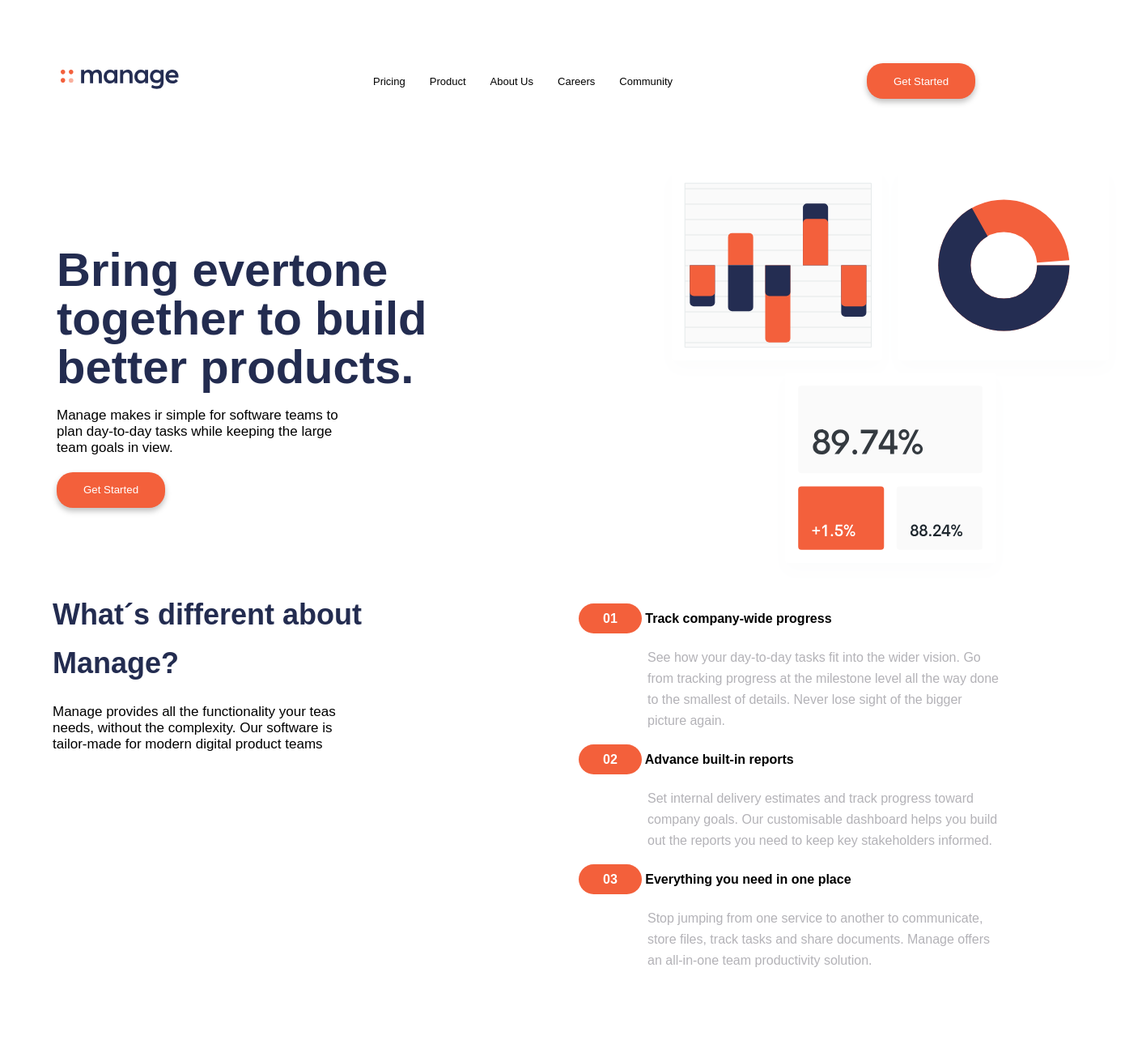
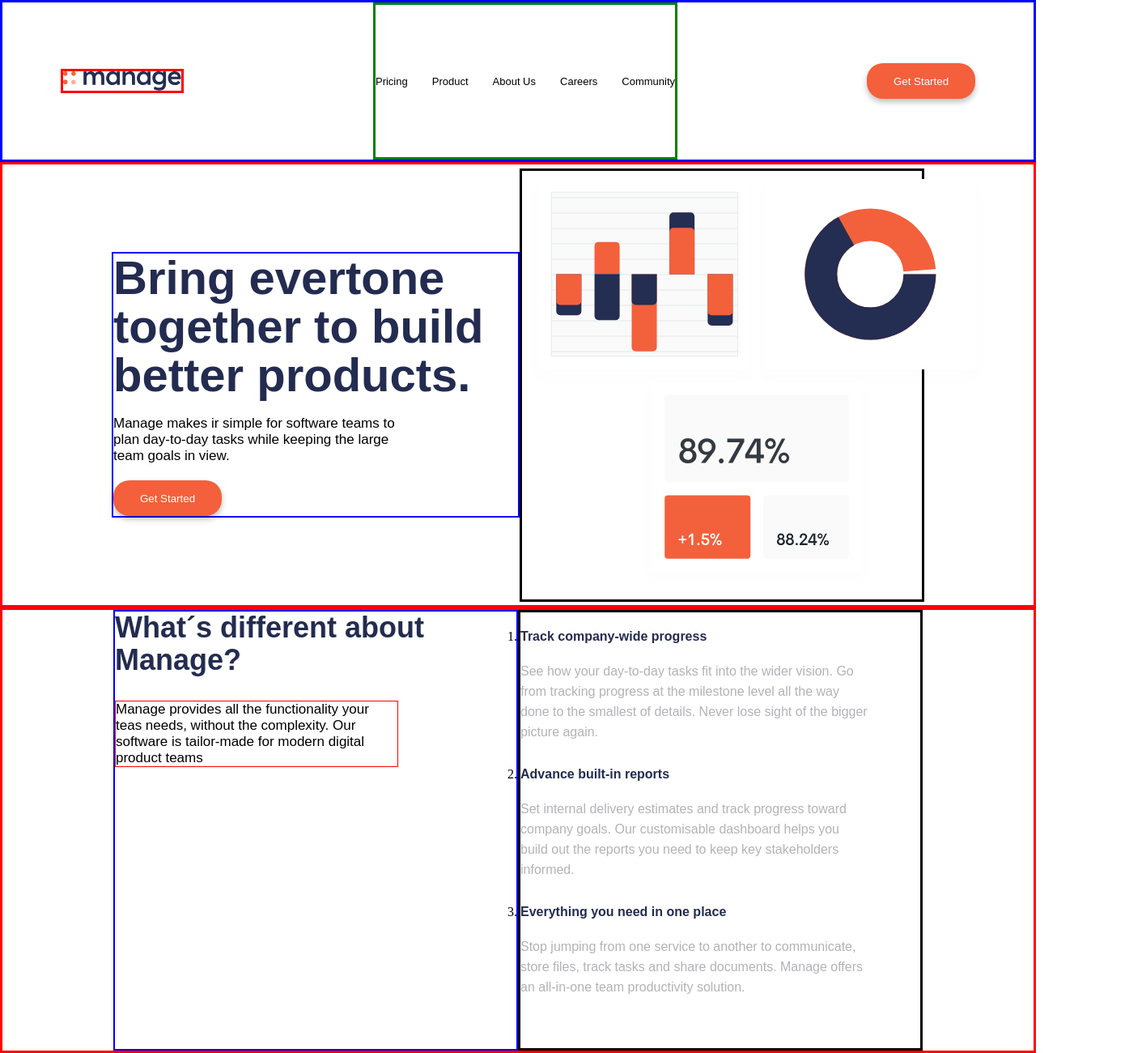
Before and after one commit to edelcastano/Front-End-I-Examen-Practico-Final, a plain HTML site: page index.html in a window 1280 px wide. Shown: the whole page at 81% size, 1390 px wide, since content can reach past the window. Before the commit the page ends 1199 px from the top, so only its background shows below. Drawn offline with Linux system fonts and the light colour scheme; a web font is replaced by a local one.

Commit message:
Modifiqué todo el documento y le agregué bordes de cajas para visualizar mejor

```diff
--- a/css/style.css
+++ b/css/style.css
@@ -3,6 +3,7 @@
 :root {
   --color-one: #f3603b;
   --color-two: #232c50;
+  --color-three: #b3b2b7;
 }
 
 * {
@@ -11,12 +12,10 @@
   box-sizing: border-box;
 }
 
-.header {
+
+.header{
+  width: 100%;
   height: 200px;
-  background-color: white;
-}
-.header__ul {
-  height: 100%;
   display: flex;
   flex-direction: row;
   flex-wrap: wrap;
@@ -25,6 +24,10 @@
   align-items: center;
   list-style: none;
   gap: 90px;
+  border: 3px solid blue;
+}
+.header__logo{
+  border: 3px solid red;
 }
 
 .header__list {
@@ -37,8 +40,9 @@
   align-items: center;
   list-style: none;
   gap: 30px;
+  border: 3px solid green;
 }
-.header__text {
+.header__list__text {
   text-decoration: none;
   color: black;
   font-family: "Be Vietnam", sans-serif;
@@ -46,11 +50,11 @@
   font-size: 13px;
 }
 
-.header__text:hover {
+.header__list__text:hover {
   text-decoration: underline;
   cursor: pointer;
 }
-.header__button {
+.header__list__button {
   width: 134px;
   height: 44px;
   border-radius: 20px;
@@ -60,84 +64,122 @@
   box-shadow: 0px 4px 7px rgba(0, 0, 0, 0.25);
 }
 
-.header__button:hover {
+.header__list__button:hover {
   text-decoration: underline;
   cursor: pointer;
 }
 .main {
 }
-.main__section {
+
+.main__section1 {
   display: flex;
   flex-direction: row;
-  justify-content: space-around;
+  justify-content: center;
   align-content: center;
   align-items: center;
+  border: 3px solid red;
+  width: 100%;
+  height: 550px;
 }
-.class__article {
+.class__section1__left {
   display: flex;
   flex-direction: column;
   gap: 20px;
+  border: 2px solid blue;
 }
 
-.main__title {
-  width: 600px;
+.class__section1__left__title {
   color: var(--color-two);
   font-family: "Be Vietnam", sans-serif;
   font-weight: 700;
   font-size: 58px;
   line-height: 60px;
+  width: 500px;
 }
 
-.main__sentence {
-  width: 360px;
+.class__section1__left__sentence {
   color: black;
   font-family: "Be Vietnam", sans-serif;
   font-weight: 500;
   font-size: 17px;
+  width: 380px;
+
 }
 
-.main__image {
-  width: 400px;
+.class__section1__left__image {
+  border: 3px solid black;
+
+  width: 500px;
 }
 
-.main__subtitle {
+.main__section2 {
+  display: flex;
+  flex-direction: row;
+  justify-content: center;
+  align-content: center;
+  align-items: top;
+  border: 3px solid red;
+  width: 100%;
+  height: 550px;
+  position: relative;
+}
+
+.class__section2__left {
+  display: flex;
+  flex-direction: column;
+  justify-content: start;
+  align-content: center;
+  gap: 30px;
+  border: 2px solid blue;
+  width: 500px;
+}
+
+.main__section2__left__subtitle {
   width: 500px;
   color: var(--color-two);
   font-family: "Be Vietnam", sans-serif;
   font-weight: 700;
   font-size: 36px;
-  line-height: 60px;
-}
-.main__section2 {
-  display: flex;
-  flex-direction: row;
-  justify-content: space-around;
-  align-content: center;
-  align-items: top;
-  gap: 20px;
+  line-height: 40px;
 }
 
+.main__section2__left__sentence {
+  color: black;
+  font-family: "Be Vietnam", sans-serif;
+  font-weight: 500;
+  font-size: 17px;
+  width: 350px;
+  border: 1px solid red;
+}
 .main__section2__list {
+  display: flex;
+  flex-direction: column;
+  justify-content: start;
+  align-content: center;
+  gap: 10px;
+  width: 500px;
+  border: 3px solid black;
 }
 
-.main__section2__item {
+.main__section2__list_item h2 {
   width: 500px;
-  color: black;
+  color: var(--color-two);
   font-family: "Be Vietnam", sans-serif;
   font-weight: 700;
   font-size: 16px;
-  line-height: 70px;
+  line-height: 60px;
 }
 
-.main__Section2__sentence p {
-  width: 440px;
-  color: #b3b2b7;
+.main__section2__list_item p {
+  width: 430px;
+  color: var(--color-three);
   font-family: "Be Vietnam", sans-serif;
   font-weight: 500;
   font-size: 16px;
-  line-height: 26px;
-  margin-left: 85px;
+  line-height: 25px;
 }
+
+/*
 ol {
   counter-reset: item;
 }
--- a/index.html
+++ b/index.html
@@ -9,85 +9,78 @@
   </head>
   <body>
     <header class="header">
-      <ul class="header__ul">
-        <li><img src="/images/logo.svg" alt="Logo" class="header__logo" /></li>
+
+        <img src="/images/logo.svg" alt="Logo" class="header__logo" />
+
+          <ul class="header__list">
+            <li><a href="" target="_blank" class="header__list__text">Pricing</a></li>
+            <li><a href="" target="_blank" class="header__list__text">Product</a></li>
             <li>
-          <ul class="header__list">
-            <li><a href="" target="_blank" class="header__text">Pricing</a></li>
-            <li><a href="" target="_blank" class="header__text">Product</a></li>
+              <a href="" target="_blank" class="header__list__text">About Us</a>
+            </li>
+            <li><a href="" target="_blank" class="header__list__text">Careers</a></li>
             <li>
-              <a href="" target="_blank" class="header__text">About Us</a>
-            </li>
-            <li><a href="" target="_blank" class="header__text">Careers</a></li>
-            <li>
-              <a href="" target="_blank" class="header__text">Community</a>
+              <a href="" target="_blank" class="header__list__text">Community</a>
             </li>
           </ul>
-        </li>
-        <li>
           <a href="" target="_blank"
-            ><button class="header__button">Get Started</button></a
-          >
-        </li>
+            ><button class="header__list__button">Get Started</button></a>
+
       </ul>
     </header>
     <main class="main">
-      <section class="main__section">
-        <article class="class__article">
-          <h1 class="main__title">
+      <section class="main__section1">
+        <div class="class__section1__left">
+          <h1 class="class__section1__left__title">
             Bring evertone together to build better products.
           </h1>
-          <p class="main__sentence">
+          <p class="class__section1__left__sentence">
             Manage makes ir simple for software teams to plan day-to-day tasks
             while keeping the large team goals in view.
           </p>
           <a href="" target="_blank"
-            ><button class="header__button">Get Started</button></a
+            ><button class="header__list__button">
+              Get Started
+            </button></a
           >
-        </article>
+        </div>
 
-        <article class="main__image">
-          <img
-            src="images/illustration-intro.svg"
-            alt="Graficos"
-            class="main__intro"
-          />
-        </article>
+        <div class="class__section1__left__image">
+          <img src="images/illustration-intro.svg" alt="Graficos" />
+        </div>
       </section>
 
       <section class="main__section2">
-        <article class="class__article">
-          <h1 class="main__subtitle">
+        <div class="class__section2__left">
+          <h1 class="main__section2__left__subtitle">
             What´s different about Manage?
           </h1>
-          <p class="main__sentence">
+          <p class="main__section2__left__sentence">
             Manage provides all the functionality your teas needs, without the
             complexity. Our software is tailor-made for modern digital product
             teams
           </p>
-        </article>
+        </div>
 
-        <article>
         <ol class="main__section2__list">
-            <li class="main__section2__item main__Section2__sentence">
-              Track company-wide progress
+          <li class="main__section2__list_item">
+            <h2>Track company-wide progress</h2>
             <p>
               See how your day-to-day tasks fit into the wider vision. Go from
               tracking progress at the milestone level all the way done to the
-                smallest of details. Never lose sight of the bigger picture
-                again.
+              smallest of details. Never lose sight of the bigger picture again.
             </p>
           </li>
-            <li class="main__section2__item main__Section2__sentence">
-              Advance built-in reports
+          <li class="main__section2__list_item">
+            <h2>Advance built-in reports</h2>
             <p>
-                Set internal delivery estimates and track progress toward
-                company goals. Our customisable dashboard helps you build out
-                the reports you need to keep key stakeholders informed.
+              Set internal delivery estimates and track progress toward company
+              goals. Our customisable dashboard helps you build out the reports
+              you need to keep key stakeholders informed.
             </p>
           </li>
-            <li class="main__section2__item main__Section2__sentence">
-              Everything you need in one place
+          <li class="main__section2__list_item">
+            <h2>Everything you need in one place</h2>
             <p>
               Stop jumping from one service to another to communicate, store
               files, track tasks and share documents. Manage offers an
@@ -95,7 +88,6 @@
             </p>
           </li>
         </ol>
-        </article>
       </section>
     </main>
   </body>
```
Lines whose indentation alone changed are shown as unchanged.
